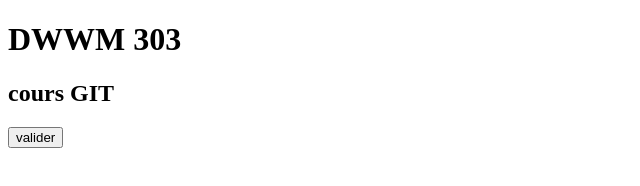
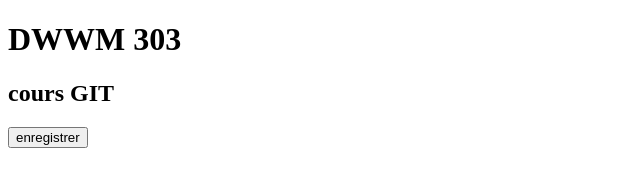
Before and after one commit to eelDigit/dwwm_303, a plain HTML site: page index.html in a window 1280 px wide. Shown: the full height of the page, 0-640 px from the left. Drawn offline with Linux system fonts and the light colour scheme.

Commit message:
cht texte ds button

```diff
--- a/index.html
+++ b/index.html
@@ -10,6 +10,6 @@
     <h1>DWWM 303</h1>
 
     <h2>cours GIT</h2>
-    <button>valider</button>
+    <button>enregistrer </button>
 </body>
 </html>
```
